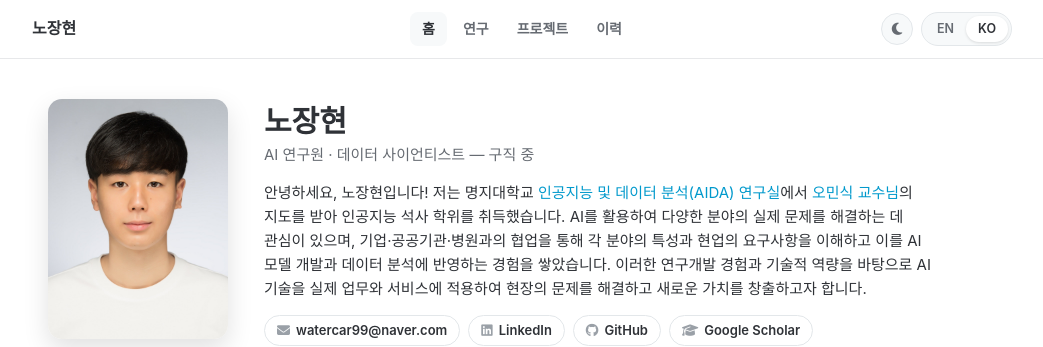
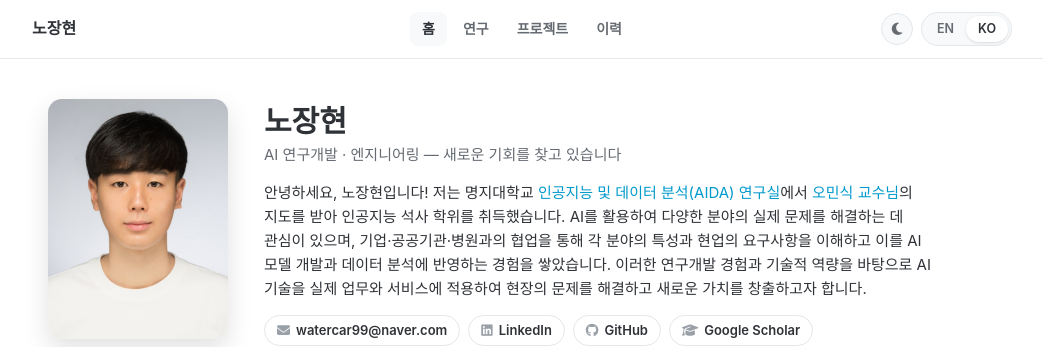
Before and after one commit to janghyunnoh/janghyunnoh.github.io, a Jekyll site: the page built from ko/index.md, in a window 1280 px wide and 900 px high. Shown: the top 347 px of the window, without its empty margins (118-1161 px from the left). Built offline with Jekyll 4.4.1, drawn with Linux system fonts in a browser that asks for light colours.

Commit message:
Update bilingual portfolio headline

```diff
--- a/_data/profile.yml
+++ b/_data/profile.yml
@@ -3,8 +3,8 @@
 
 name: "Janghyun Noh"
 name_ko: "노장현"
-title: "AI Researcher · Data Scientist — Open to new opportunities"
-title_ko: "AI 연구원 · 데이터 사이언티스트 — 구직 중"
+title: "AI Research & Engineering — Open to new opportunities"
+title_ko: "AI 연구개발 · 엔지니어링 — 새로운 기회를 찾고 있습니다"
 location: "Seoul, Korea"
 location_ko: "대한민국 서울"
 # Current affiliation (company / lab). Leave empty to hide.
```
